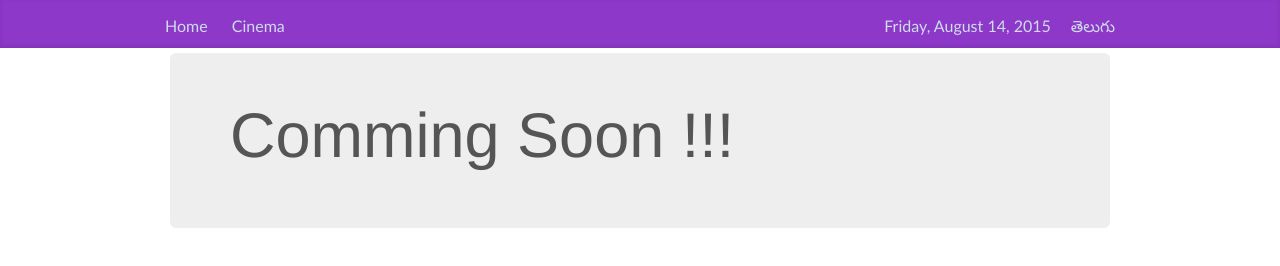
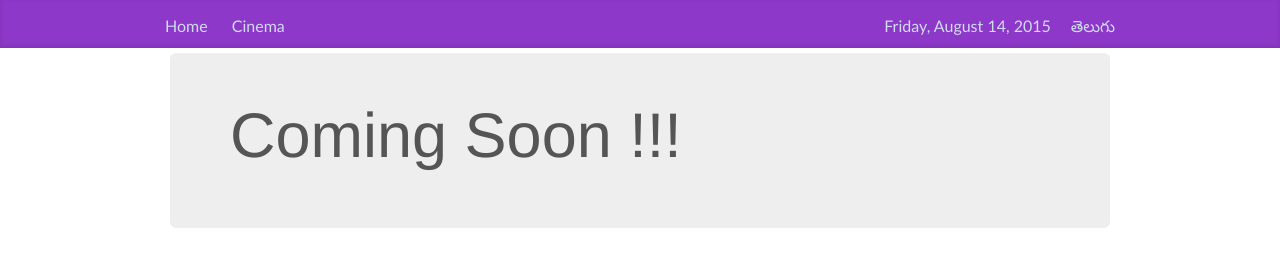
Before and after one commit to sagar32/weekendcinema, a website: page public/views/home.html in a window 1280 px wide. Drawn offline with Linux system fonts and the light colour scheme.

Commit message:
first commit

```diff
--- a/public/views/home.html
+++ b/public/views/home.html
@@ -37,7 +37,7 @@
   </div>
   <div class="container">
   <div class="jumbotron">
-            <h1>Comming Soon !!!</h1>
+            <h1>Coming Soon !!!</h1>
   </div>
   <div>
     <!-- Bootstrap core JavaScript
```
